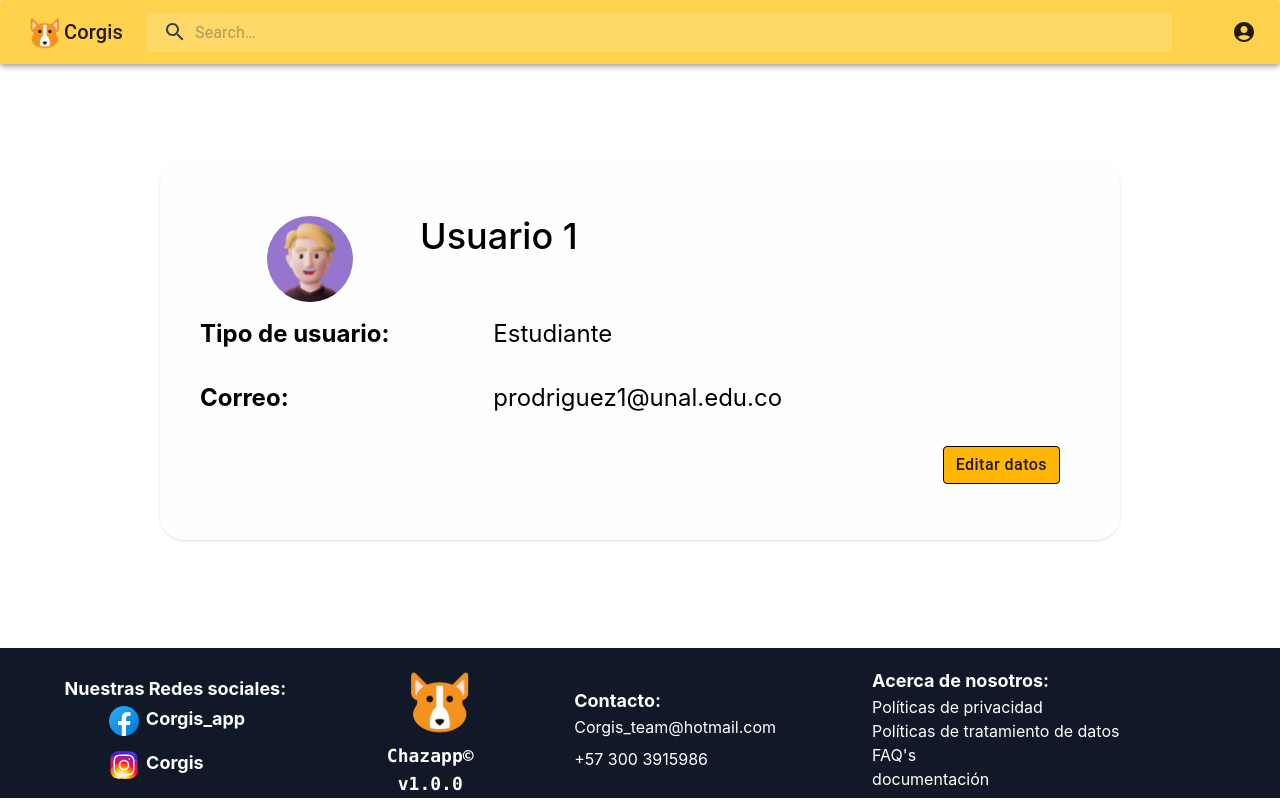
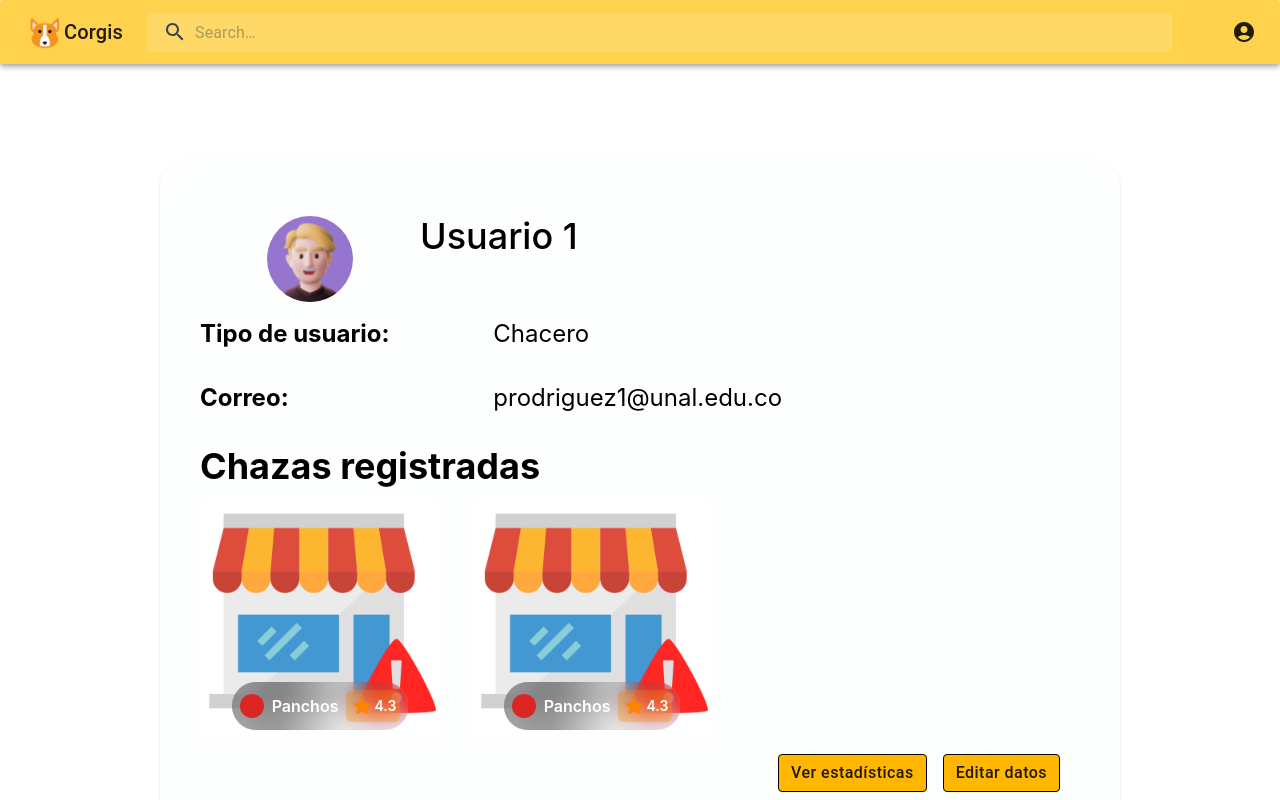
Before and after one commit to Camilo-neck/ingesoft1-project, a Next.js app: page /viewProfile in a window 1280 px wide. Shown: the top 800 px of the page. Built offline with nearby package versions, Linux system fonts and the light colour scheme.

Commit message:
Chacero chart

```diff
--- a/pages/admiStat.tsx
+++ b/pages/admiStat.tsx
@@ -6,6 +6,7 @@ import { blue } from '@mui/material/colors';
 import Button from '@mui/material/Button';
 import BarChart from '@/ui/BarChart';
 import Link from 'next/link';
+
 
 const admiStat = () => {
     return (
--- a/pages/viewProfile.tsx
+++ b/pages/viewProfile.tsx
@@ -1,6 +1,6 @@
 import type { NextPage } from 'next'
-import Layout from '@/ui/Layout'
-import Banner from '@/ui/Banner'
+import PieChart from '@/ui/PieChart';
+import * as React from 'react';
 import CNavBar from "@/ui/chazamNavBar"
 import Footer from "@/ui/Footer"
 import Avatar from '@mui/material/Avatar';
@@ -10,7 +10,7 @@ import { styled } from '@mui/material/styles';
 import {deepPurple } from '@mui/material/colors';
 import Link from "next/link";
 import StarRoundedIcon from '@mui/icons-material/StarRounded';
-
+import ModalStat from '@/ui/ModalStat';
 
 const ButtonCust = styled(Button)({
     boxShadow: 'none',
@@ -38,7 +38,7 @@ const ButtonCust = styled(Button)({
   });
 const userData = {
     nombre : 'Usuario 1',
-    tipoUsuario: 'Estudiante',
+    tipoUsuario: 'Chacero',
     correo: 'prodriguez1@unal.edu.co',
     foto: '/man.png',
     chazas : [
@@ -59,11 +59,14 @@ const userData = {
     ],
 }
 const viewProfile: NextPage = () => {
+    // eslint-disable-next-line react-hooks/rules-of-hooks
+    const [openModalStat, setOpenModalStat] = React.useState(false)
 	return (
         <div>
             <CNavBar />
             <main>
                 <div className='h-full flex justify-center items-center'>
+
                     <div className="bg-gray-50 bg-opacity-30 mt-24 mb-24 shadow rounded-3xl w-11/12 md:w-9/12  p-10" >
                         <div className='grid grid-cols-4'>
                             <Avatar sx={{ bgcolor: deepPurple[300], width: 86, height: 86 }} alt="Remy Sharp" src={userData.foto} className='col-span-4 md:col-span-1 mt-4 grid justify-self-center'/>
@@ -102,6 +105,7 @@ const viewProfile: NextPage = () => {
                                         </div>
                                     </div>
                                 ))}
+
                             </div>
 
                         </div>
@@ -110,6 +114,10 @@ const viewProfile: NextPage = () => {
 
                         <div className='flex justify-end mb-4 '>
                             <Stack spacing={2} direction="row" className='mt-4 mr-5'>
+                                {userData.tipoUsuario!=='Estudiante' ?
+                                    <><ButtonCust onClick={() => setOpenModalStat(true)} variant="contained">Ver estadísticas</ButtonCust>
+                                    <ModalStat open={openModalStat} onClose={() => setOpenModalStat(false)} /></>
+                                :<p/>}
                                 <Link href={'/editProfile'}>
                                     <ButtonCust variant="contained">Editar datos</ButtonCust>
                                 </Link>
--- /dev/null
+++ b/ui/ModalStat.tsx
@@ -0,0 +1,81 @@
+import * as React from 'react';
+import CancelIcon from '@mui/icons-material/Cancel';
+import IconButton from '@mui/material/IconButton';
+import { blue, red } from '@mui/material/colors';
+import PieChart from './PieChart';
+import Button from '@mui/material/Button';
+import Stack from '@mui/material/Stack';
+import { styled } from '@mui/material/styles';
+
+const ButtonCust = styled(Button)({
+    boxShadow: 'none',
+    textTransform: 'none',
+    fontSize: 16,
+    padding: '6px 12px',
+    border: '1px solid',
+    lineHeight: 1.5,
+    backgroundColor: '#FFB703',
+    borderColor: '#000000',
+
+    '&:hover': {
+      backgroundColor: '#FFB703',
+      borderColor: '#000000',
+      boxShadow: 'none',
+    },
+    '&:active': {
+      boxShadow: 'none',
+      backgroundColor: '#EDC52F',
+      borderColor: '#000000',
+    },
+    '&:focus': {
+      boxShadow: '0 0 0 0.2rem rgba(237, 197, 47 ,.5)',
+    },
+  });
+
+const ModalStat = ({
+  open,
+  onClose,
+
+}: {
+  open: boolean;
+  onClose: () => void;
+
+}) => {
+  if (!open) return null;
+  // eslint-disable-next-line react-hooks/rules-of-hooks
+  const [value, setValue] = React.useState('Controlled');
+
+  const handleChange = (event: React.ChangeEvent<HTMLInputElement>) => {
+    setValue(event.target.value);
+  };
+
+  return (
+    <div
+      onClick={onClose}
+      className="fixed top-12 right-0 z-50 grid w-full h-full md:w-full justify-items-center"
+    >
+      <div
+        onClick={(e) => {
+          e.stopPropagation();
+        }}
+        className="p-4 mr-8 w-9/12 h-5/6 border border-black bg-white shadow-2xl grid justify-items-stretch"
+      >
+        <IconButton
+          color="secondary"
+          aria-label="add an alarm"
+          onClick={onClose}
+          className ='justify-self-end mr-2'
+        >
+          <CancelIcon sx={{ color: red[500], fontSize: 25 }} />
+        </IconButton>
+
+        <p className="text-2xl font-medium leading-none mr-5">Estadísticas de los comentario</p>
+
+        <PieChart/>
+
+      </div>
+    </div>
+  );
+};
+
+export default ModalStat;
--- a/ui/PieChart.tsx
+++ b/ui/PieChart.tsx
@@ -1,37 +1,22 @@
 import { ResponsivePie } from "@nivo/pie";
-
 
 const data = [
     {
-      id: "hack",
-      label: "hack",
-      value: 239,
-      color: "hsl(104, 70%, 50%)",
+      id: "Neutros",
+      label: "Neutros",
+      value: 322,
     },
     {
-      id: "make",
-      label: "make",
-      value: 170,
-      color: "hsl(162, 70%, 50%)",
-    },
+        id: "Negativos",
+        label: "Negativos",
+        value: 170,
+      },
     {
-      id: "go",
-      label: "go",
-      value: 322,
-      color: "hsl(291, 70%, 50%)",
-    },
-    {
-      id: "lisp",
-      label: "lisp",
-      value: 503,
-      color: "hsl(229, 70%, 50%)",
-    },
-    {
-      id: "scala",
-      label: "scala",
-      value: 584,
-      color: "hsl(344, 70%, 50%)",
-    },
+        id: "Positivos",
+        label: "Positivos",
+        value: 58,
+        color: "#61cdbb"
+      }
   ];
 
 const PieChart = () => {
@@ -40,17 +25,18 @@ const PieChart = () => {
     <ResponsivePie
       data={data}
 
-      margin={{ top: 40, right: 80, bottom: 80, left: 80 }}
+      margin={{ top: 50, right: 50, bottom: 100, left: 50 }}
       innerRadius={0.5}
       padAngle={0.7}
-      cornerRadius={3}
-      activeOuterRadiusOffset={8}
+      cornerRadius={2}
+      colors={{ scheme: 'nivo' }}
+      activeOuterRadiusOffset={5}
       borderColor={{
         from: "color",
         modifiers: [["darker", 0.2]],
       }}
       arcLinkLabelsSkipAngle={10}
-
+      arcLinkLabelsTextColor={"rgb(0, 0, 0)"}
       arcLinkLabelsThickness={2}
       arcLinkLabelsColor={{ from: "color" }}
       enableArcLabels={false}
```
